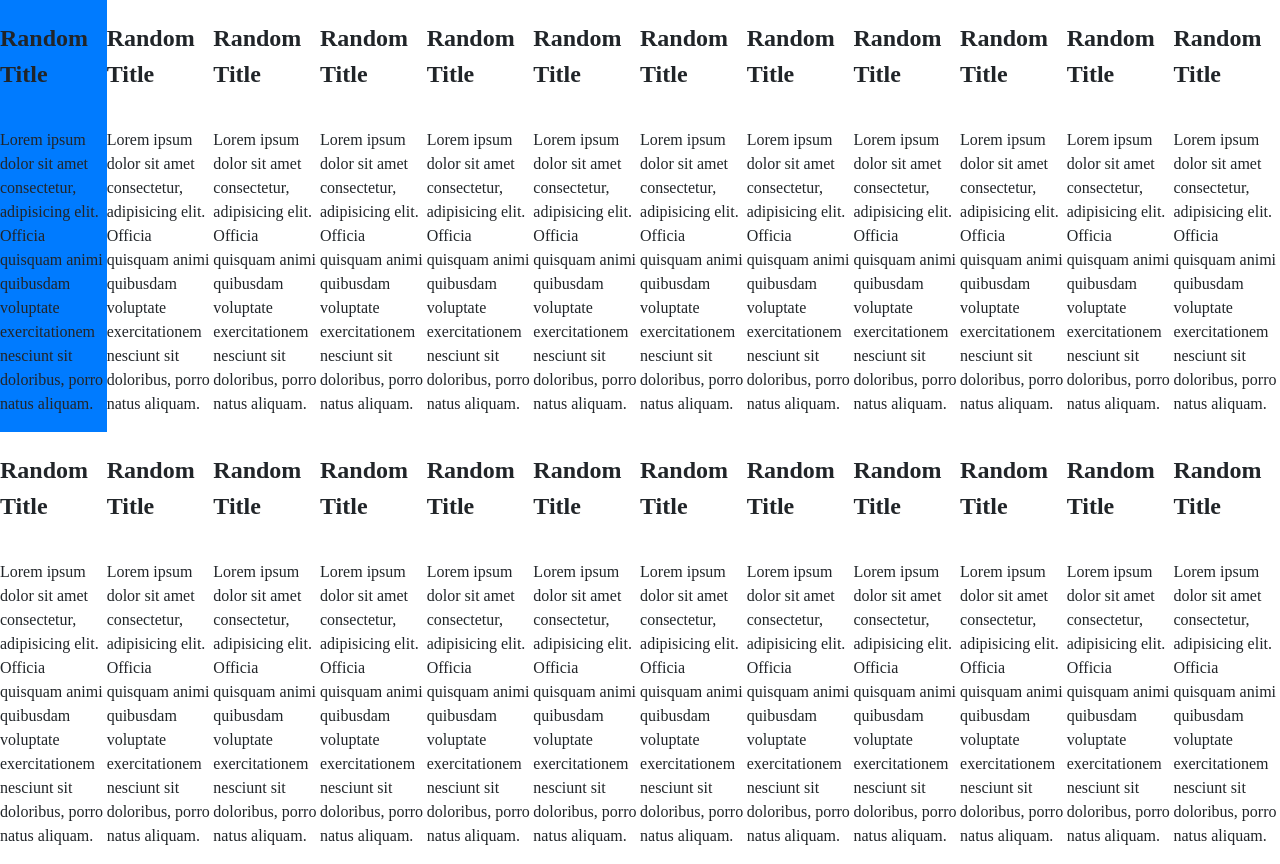
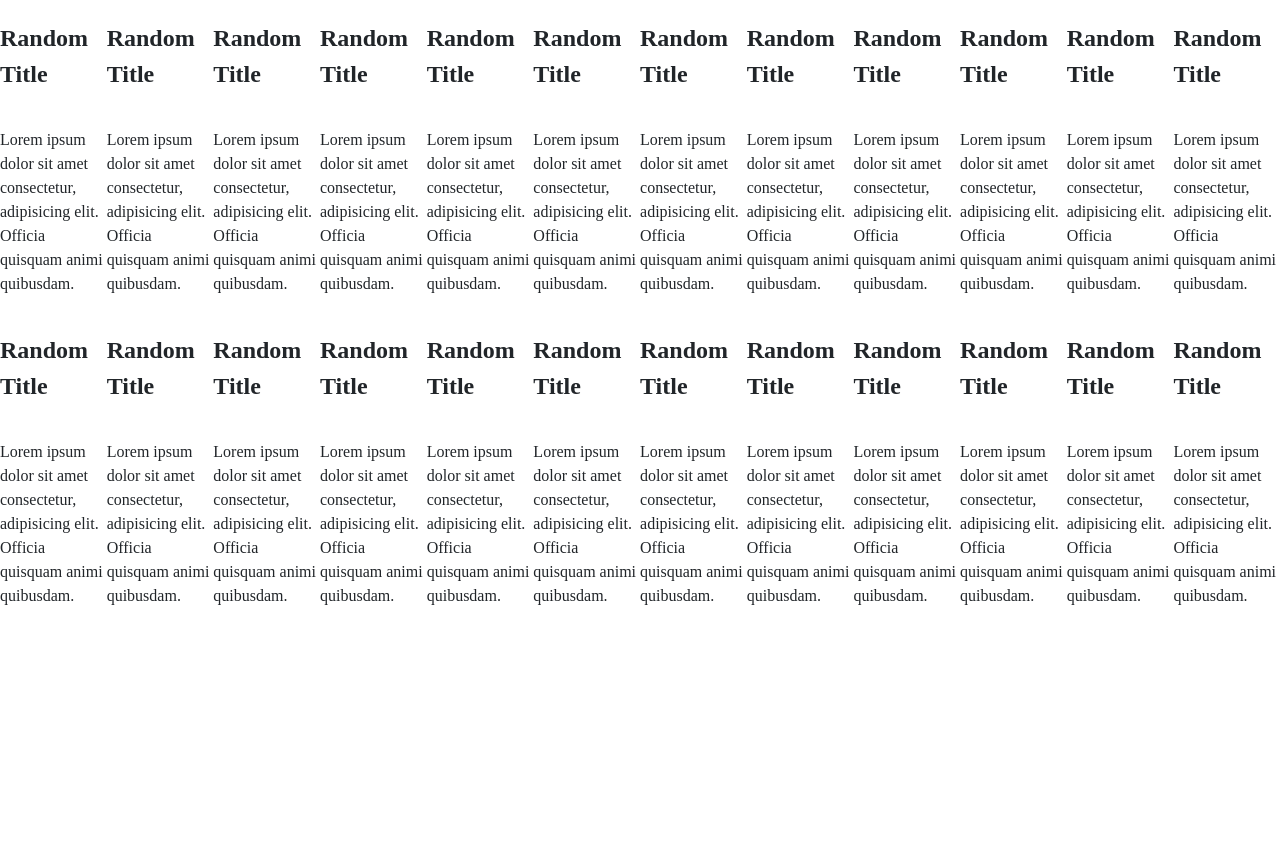
Before and after one commit to asab1rd/school_framework_css, a plain HTML site: page index.html in a window 1280 px wide. After the commit the page ends 800 px from the top, so only its background shows below. Drawn offline with nearby package versions, Linux system fonts and the light colour scheme; files that its build step writes are made by us from their sources.

Commit message:
Grid finished may come again after

```diff
--- a/index.html
+++ b/index.html
@@ -9,12 +9,11 @@
   <body>
     <div class="container">
       <div class="row">
-        <div class="card red col">
+        <div class="card col">
           <h2>Random Title</h2>
           <p>
             Lorem ipsum dolor sit amet consectetur, adipisicing elit. Officia
-            quisquam animi quibusdam voluptate exercitationem nesciunt sit
-            doloribus, porro natus aliquam.
+            quisquam animi quibusdam.
           </p>
           <!-- <img
           src="https://via.placeholder.com/200/0000FF/808080%20?Text=LeZachDansLaZone%20C/O%20https://placeholder.com/"
@@ -25,8 +24,7 @@
           <h2>Random Title</h2>
           <p>
             Lorem ipsum dolor sit amet consectetur, adipisicing elit. Officia
-            quisquam animi quibusdam voluptate exercitationem nesciunt sit
-            doloribus, porro natus aliquam.
+            quisquam animi quibusdam.
           </p>
           <!-- <img
           src="https://via.placeholder.com/200/0000FF/808080%20?Text=LeZachDansLaZone%20C/O%20https://placeholder.com/"
@@ -37,8 +35,7 @@
           <h2>Random Title</h2>
           <p>
             Lorem ipsum dolor sit amet consectetur, adipisicing elit. Officia
-            quisquam animi quibusdam voluptate exercitationem nesciunt sit
-            doloribus, porro natus aliquam.
+            quisquam animi quibusdam.
           </p>
           <!-- <img
           src="https://via.placeholder.com/200/0000FF/808080%20?Text=LeZachDansLaZone%20C/O%20https://placeholder.com/"
@@ -49,8 +46,7 @@
           <h2>Random Title</h2>
           <p>
             Lorem ipsum dolor sit amet consectetur, adipisicing elit. Officia
-            quisquam animi quibusdam voluptate exercitationem nesciunt sit
-            doloribus, porro natus aliquam.
+            quisquam animi quibusdam.
           </p>
           <!-- <img
           src="https://via.placeholder.com/200/0000FF/808080%20?Text=LeZachDansLaZone%20C/O%20https://placeholder.com/"
@@ -61,8 +57,7 @@
           <h2>Random Title</h2>
           <p>
             Lorem ipsum dolor sit amet consectetur, adipisicing elit. Officia
-            quisquam animi quibusdam voluptate exercitationem nesciunt sit
-            doloribus, porro natus aliquam.
+            quisquam animi quibusdam.
           </p>
           <!-- <img
           src="https://via.placeholder.com/200/0000FF/808080%20?Text=LeZachDansLaZone%20C/O%20https://placeholder.com/"
@@ -73,8 +68,7 @@
           <h2>Random Title</h2>
           <p>
             Lorem ipsum dolor sit amet consectetur, adipisicing elit. Officia
-            quisquam animi quibusdam voluptate exercitationem nesciunt sit
-            doloribus, porro natus aliquam.
+            quisquam animi quibusdam.
           </p>
           <!-- <img
           src="https://via.placeholder.com/200/0000FF/808080%20?Text=LeZachDansLaZone%20C/O%20https://placeholder.com/"
@@ -85,8 +79,7 @@
           <h2>Random Title</h2>
           <p>
             Lorem ipsum dolor sit amet consectetur, adipisicing elit. Officia
-            quisquam animi quibusdam voluptate exercitationem nesciunt sit
-            doloribus, porro natus aliquam.
+            quisquam animi quibusdam.
           </p>
           <!-- <img
           src="https://via.placeholder.com/200/0000FF/808080%20?Text=LeZachDansLaZone%20C/O%20https://placeholder.com/"
@@ -97,8 +90,7 @@
           <h2>Random Title</h2>
           <p>
             Lorem ipsum dolor sit amet consectetur, adipisicing elit. Officia
-            quisquam animi quibusdam voluptate exercitationem nesciunt sit
-            doloribus, porro natus aliquam.
+            quisquam animi quibusdam.
           </p>
           <!-- <img
           src="https://via.placeholder.com/200/0000FF/808080%20?Text=LeZachDansLaZone%20C/O%20https://placeholder.com/"
@@ -109,8 +101,7 @@
           <h2>Random Title</h2>
           <p>
             Lorem ipsum dolor sit amet consectetur, adipisicing elit. Officia
-            quisquam animi quibusdam voluptate exercitationem nesciunt sit
-            doloribus, porro natus aliquam.
+            quisquam animi quibusdam.
           </p>
           <!-- <img
           src="https://via.placeholder.com/200/0000FF/808080%20?Text=LeZachDansLaZone%20C/O%20https://placeholder.com/"
@@ -121,8 +112,7 @@
           <h2>Random Title</h2>
           <p>
             Lorem ipsum dolor sit amet consectetur, adipisicing elit. Officia
-            quisquam animi quibusdam voluptate exercitationem nesciunt sit
-            doloribus, porro natus aliquam.
+            quisquam animi quibusdam.
           </p>
           <!-- <img
           src="https://via.placeholder.com/200/0000FF/808080%20?Text=LeZachDansLaZone%20C/O%20https://placeholder.com/"
@@ -133,8 +123,7 @@
           <h2>Random Title</h2>
           <p>
             Lorem ipsum dolor sit amet consectetur, adipisicing elit. Officia
-            quisquam animi quibusdam voluptate exercitationem nesciunt sit
-            doloribus, porro natus aliquam.
+            quisquam animi quibusdam.
           </p>
           <!-- <img
           src="https://via.placeholder.com/200/0000FF/808080%20?Text=LeZachDansLaZone%20C/O%20https://placeholder.com/"
@@ -145,8 +134,7 @@
           <h2>Random Title</h2>
           <p>
             Lorem ipsum dolor sit amet consectetur, adipisicing elit. Officia
-            quisquam animi quibusdam voluptate exercitationem nesciunt sit
-            doloribus, porro natus aliquam.
+            quisquam animi quibusdam.
           </p>
           <!-- <img
           src="https://via.placeholder.com/200/0000FF/808080%20?Text=LeZachDansLaZone%20C/O%20https://placeholder.com/"
@@ -159,8 +147,7 @@
           <h2>Random Title</h2>
           <p>
             Lorem ipsum dolor sit amet consectetur, adipisicing elit. Officia
-            quisquam animi quibusdam voluptate exercitationem nesciunt sit
-            doloribus, porro natus aliquam.
+            quisquam animi quibusdam.
           </p>
           <!-- <img
           src="https://via.placeholder.com/200/0000FF/808080%20?Text=LeZachDansLaZone%20C/O%20https://placeholder.com/"
@@ -171,8 +158,7 @@
           <h2>Random Title</h2>
           <p>
             Lorem ipsum dolor sit amet consectetur, adipisicing elit. Officia
-            quisquam animi quibusdam voluptate exercitationem nesciunt sit
-            doloribus, porro natus aliquam.
+            quisquam animi quibusdam.
           </p>
           <!-- <img
           src="https://via.placeholder.com/200/0000FF/808080%20?Text=LeZachDansLaZone%20C/O%20https://placeholder.com/"
@@ -183,8 +169,7 @@
           <h2>Random Title</h2>
           <p>
             Lorem ipsum dolor sit amet consectetur, adipisicing elit. Officia
-            quisquam animi quibusdam voluptate exercitationem nesciunt sit
-            doloribus, porro natus aliquam.
+            quisquam animi quibusdam.
           </p>
           <!-- <img
           src="https://via.placeholder.com/200/0000FF/808080%20?Text=LeZachDansLaZone%20C/O%20https://placeholder.com/"
@@ -195,8 +180,7 @@
           <h2>Random Title</h2>
           <p>
             Lorem ipsum dolor sit amet consectetur, adipisicing elit. Officia
-            quisquam animi quibusdam voluptate exercitationem nesciunt sit
-            doloribus, porro natus aliquam.
+            quisquam animi quibusdam.
           </p>
           <!-- <img
           src="https://via.placeholder.com/200/0000FF/808080%20?Text=LeZachDansLaZone%20C/O%20https://placeholder.com/"
@@ -207,8 +191,7 @@
           <h2>Random Title</h2>
           <p>
             Lorem ipsum dolor sit amet consectetur, adipisicing elit. Officia
-            quisquam animi quibusdam voluptate exercitationem nesciunt sit
-            doloribus, porro natus aliquam.
+            quisquam animi quibusdam.
           </p>
           <!-- <img
           src="https://via.placeholder.com/200/0000FF/808080%20?Text=LeZachDansLaZone%20C/O%20https://placeholder.com/"
@@ -219,8 +202,7 @@
           <h2>Random Title</h2>
           <p>
             Lorem ipsum dolor sit amet consectetur, adipisicing elit. Officia
-            quisquam animi quibusdam voluptate exercitationem nesciunt sit
-            doloribus, porro natus aliquam.
+            quisquam animi quibusdam.
           </p>
           <!-- <img
           src="https://via.placeholder.com/200/0000FF/808080%20?Text=LeZachDansLaZone%20C/O%20https://placeholder.com/"
@@ -231,8 +213,7 @@
           <h2>Random Title</h2>
           <p>
             Lorem ipsum dolor sit amet consectetur, adipisicing elit. Officia
-            quisquam animi quibusdam voluptate exercitationem nesciunt sit
-            doloribus, porro natus aliquam.
+            quisquam animi quibusdam.
           </p>
           <!-- <img
           src="https://via.placeholder.com/200/0000FF/808080%20?Text=LeZachDansLaZone%20C/O%20https://placeholder.com/"
@@ -243,8 +224,7 @@
           <h2>Random Title</h2>
           <p>
             Lorem ipsum dolor sit amet consectetur, adipisicing elit. Officia
-            quisquam animi quibusdam voluptate exercitationem nesciunt sit
-            doloribus, porro natus aliquam.
+            quisquam animi quibusdam.
           </p>
           <!-- <img
           src="https://via.placeholder.com/200/0000FF/808080%20?Text=LeZachDansLaZone%20C/O%20https://placeholder.com/"
@@ -255,8 +235,7 @@
           <h2>Random Title</h2>
           <p>
             Lorem ipsum dolor sit amet consectetur, adipisicing elit. Officia
-            quisquam animi quibusdam voluptate exercitationem nesciunt sit
-            doloribus, porro natus aliquam.
+            quisquam animi quibusdam.
           </p>
           <!-- <img
           src="https://via.placeholder.com/200/0000FF/808080%20?Text=LeZachDansLaZone%20C/O%20https://placeholder.com/"
@@ -267,8 +246,7 @@
           <h2>Random Title</h2>
           <p>
             Lorem ipsum dolor sit amet consectetur, adipisicing elit. Officia
-            quisquam animi quibusdam voluptate exercitationem nesciunt sit
-            doloribus, porro natus aliquam.
+            quisquam animi quibusdam.
           </p>
           <!-- <img
           src="https://via.placeholder.com/200/0000FF/808080%20?Text=LeZachDansLaZone%20C/O%20https://placeholder.com/"
@@ -279,8 +257,7 @@
           <h2>Random Title</h2>
           <p>
             Lorem ipsum dolor sit amet consectetur, adipisicing elit. Officia
-            quisquam animi quibusdam voluptate exercitationem nesciunt sit
-            doloribus, porro natus aliquam.
+            quisquam animi quibusdam.
           </p>
           <!-- <img
           src="https://via.placeholder.com/200/0000FF/808080%20?Text=LeZachDansLaZone%20C/O%20https://placeholder.com/"
@@ -291,8 +268,7 @@
           <h2>Random Title</h2>
           <p>
             Lorem ipsum dolor sit amet consectetur, adipisicing elit. Officia
-            quisquam animi quibusdam voluptate exercitationem nesciunt sit
-            doloribus, porro natus aliquam.
+            quisquam animi quibusdam.
           </p>
           <!-- <img
           src="https://via.placeholder.com/200/0000FF/808080%20?Text=LeZachDansLaZone%20C/O%20https://placeholder.com/"
--- a/style.scss
+++ b/style.scss
@@ -31,14 +31,11 @@ html {
       word-wrap: break-word;
       min-width: 0;
     }
-    .col-hidden {
-      display: none;
-    }
-    //
+
     @for $i from 1 through $grid-columns {
       $value: percentage($i / $grid-columns);
       .col-#{$i} {
-        display: flex !important;
+        display: flex;
         position: relative;
         flex-direction: column;
         word-wrap: break-word;
```
